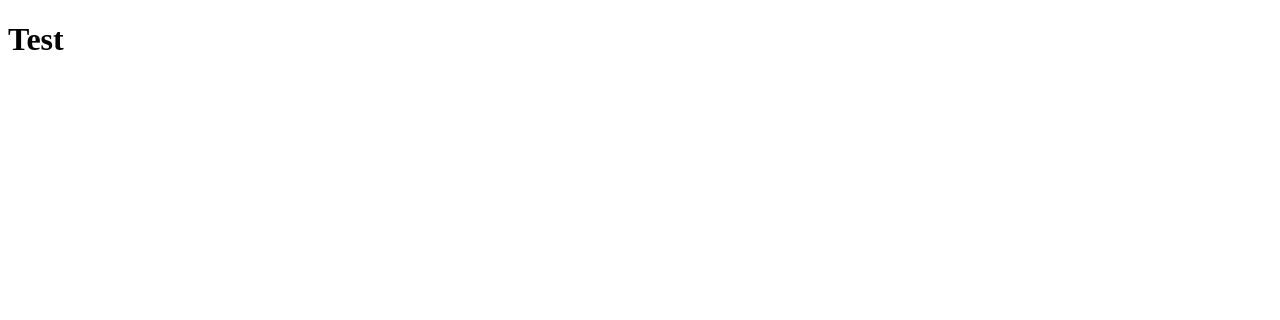
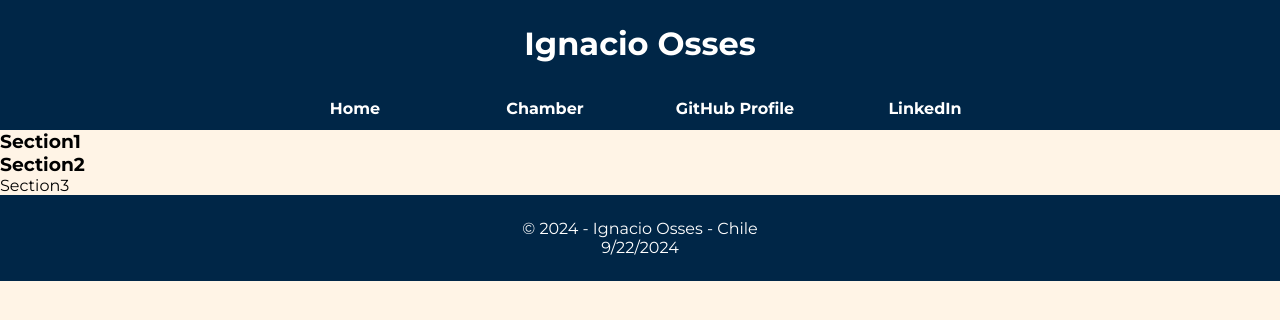
Before and after one commit to i-osses/wdd231, a plain HTML site: page index.html in a window 1280 px wide. Drawn offline with Linux system fonts and the light colour scheme.

Commit message:
Base week1

```diff
--- a/index.html
+++ b/index.html
@@ -1,14 +1,59 @@
 <!DOCTYPE html>
-<html lang="en">
+<html lang="en-us">
 
 <head>
   <meta charset="UTF-8">
   <meta name="viewport" content="width=device-width, initial-scale=1.0">
-  <title>TEST</title>
+  <title>WDD 231 - W01 Assignment: Course Home Page - Ignacio Osses</title>
+  <meta name="description"
+    content="WDD 231: Web Frontend Development I - W01 Assignment: Course Home Page - Ignacio Osses">
+  <meta name="author" content="Ignacio Osses">
+  <link rel="stylesheet" href="styles/styles.css">
+  <link rel="preconnect" href="https://fonts.googleapis.com">
+  <link rel="preconnect" href="https://fonts.gstatic.com" crossorigin>
+  <link href="https://fonts.googleapis.com/css2?family=Montserrat:ital,wght@0,100..900;1,100..900&display=swap"
+    rel="stylesheet">
+  <script src="scripts/main.js" defer></script>
+
+
 </head>
 
 <body>
-  <h1>Test</h1>
+  <header>
+    <h1>Ignacio Osses</h1>
+    <a href="#" id="menu"></a>
+    <nav>
+      <ul class="navigation">
+        <li><a href="index.html">Home</a></li>
+        <li><a href="chamber.html">Chamber</a></li>
+        <li><a href="#">GitHub Profile</a></li>
+        <li><a href="https://www.linkedin.com/in/ignacio-osses-dev/" target="_blank">LinkedIn</a></li>
+
+      </ul>
+    </nav>
+  </header>
+
+  <main>
+    <div class="sections-container">
+      <section>
+        <h3>Section1</h3>
+      </section>
+
+      <section>
+        <h3>Section2</h3>
+      </section>
+    </div>
+    <section>Section3</section>
+
+  </main>
+
+  <footer>
+    <div id="footer_text">
+      <p>© <span id="currentyear"> </span> - Ignacio Osses - Chile</p>
+      <p><span id="lastmodify"></span></p>
+    </div>
+
+  </footer>
 
 </body>
 
--- /dev/null
+++ b/scripts/main.js
@@ -0,0 +1,32 @@
+function displayFooterDate() {
+  const year = new Date().getFullYear();
+  const currentYearElement = document.querySelector("#currentyear");
+  const lastModifyElement = document.querySelector("#lastmodify");
+
+  if (currentYearElement) {
+    currentYearElement.textContent = year;
+  }
+
+  if (lastModifyElement) {
+    const lastModify = new Date(document.lastModified);
+    lastModifyElement.textContent = lastModify.toLocaleDateString();
+  }
+}
+
+function menuToggle() {
+  const mainnav = document.querySelector('.navigation');
+  const hambutton = document.querySelector('#menu');
+
+  if (hambutton) {
+    hambutton.addEventListener('click', () => {
+      if (mainnav) {
+        mainnav.classList.toggle('show');
+      }
+      hambutton.classList.toggle('show');
+    });
+  }
+}
+document.addEventListener("DOMContentLoaded", function() {
+  displayFooterDate();
+  menuToggle();
+});
--- /dev/null
+++ b/styles/styles.css
@@ -0,0 +1,127 @@
+* {
+  margin: 0;
+  padding: 0;
+  box-sizing: border-box;
+}
+
+:root {
+  --primary-color: #2e2e3a;
+  --secondary-color: #1a1a2e;
+  --font-header-footer: #ffffff;
+  --background-color: #fff4e6;
+}
+body {
+  font-family: "Montserrat", sans-serif;
+  background-color: var(--background-color);
+}
+
+header,
+footer {
+  background-color: var(--secondary-color);
+  color: var(--font-header-footer);
+  padding: 0;
+  text-align: center;
+}
+
+h1 {
+  padding: 1.5rem;
+}
+
+header a {
+  text-align: left;
+}
+
+#menu {
+  display: block;
+  text-decoration: none;
+  font-size: 2rem;
+  color: white;
+  font-weight: 700;
+  padding: 0rem 0.75rem;
+  font-family: "Courier New", Courier, monospace;
+}
+
+#menu::before {
+  content: "≡";
+}
+
+nav {
+  background-color: rgb(52, 49, 49);
+}
+
+.navigation {
+  list-style: none;
+  margin: 0 auto;
+  max-width: 760px;
+}
+
+.navigation li {
+  display: none;
+}
+
+.navigation a {
+  display: block;
+  padding: 0.75rem;
+  text-align: left;
+  color: white;
+  text-decoration: none;
+  font-weight: 700;
+  transition: 0.5s;
+  font-size: clamp(1rem, 2vmin, 1.5rem);
+}
+
+.navigation a:hover,
+.navigation a:active {
+  color: white;
+  background-color: black;
+}
+
+.show li {
+  display: block;
+}
+
+#menu.show::before {
+  content: "X";
+}
+
+#footer_text {
+  padding: 1.5rem;
+}
+
+/*Large Screen */
+@media screen and (min-width: 40em) {
+  header,
+  footer {
+    background-color: rgb(0, 38, 71);
+  }
+
+  main {
+    max-width: 1300px;
+  }
+
+  .navigation {
+    display: flex;
+  }
+  .navigation li {
+    display: block;
+    flex: 1 1 100%;
+    align-items: center;
+  }
+
+  .navigation a {
+    margin: 0 15px;
+    text-align: center;
+  }
+
+  #menu {
+    display: none;
+  }
+
+  nav {
+    background-color: rgb(0, 38, 71);
+  }
+
+  .sections-container {
+    grid-template-columns: 3fr;
+  }
+}
```
